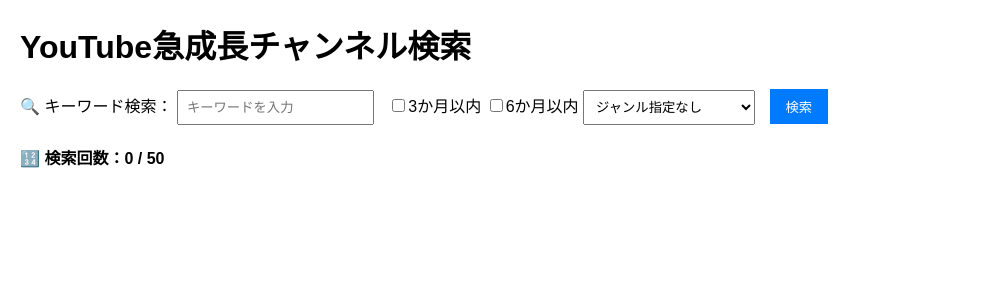
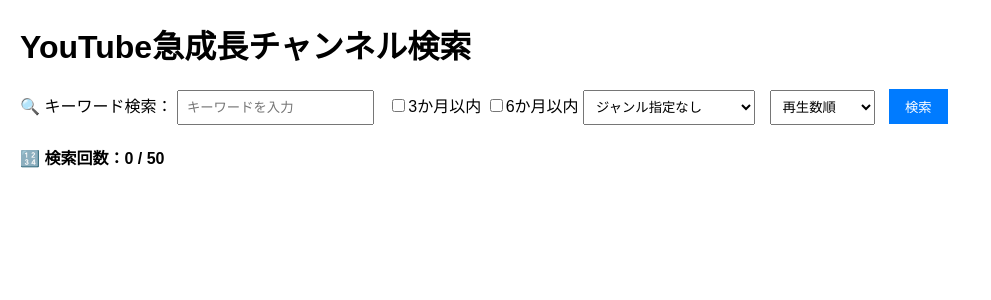
Before and after one commit to yamakenzzr/youtube-growth-app, a Flask app: page / in a window 1280 px wide. Shown: the top 300 px of the page, without its empty margins (0-991 px from the left). Run offline with Flask 3, Linux system fonts and the light colour scheme.

Commit message:
Add files via upload

```diff
--- a/templates/index.html
+++ b/templates/index.html
@@ -38,6 +38,10 @@
         <option value="{{ genre }}" {% if genre == genre_filter %}selected{% endif %}>{{ genre }}</option>
         {% endfor %}
     </select>
+    <select name="sort_by">
+      <option value="views" {% if request.args.get('sort_by') == 'views' %}selected{% endif %}>再生数順</option>
+      <option value="subs" {% if request.args.get('sort_by') == 'subs' %}selected{% endif %}>登録者数順</option>
+    </select>
     <button type="submit" {% if blocked %}disabled{% endif %}>検索</button>
 </form>
 
@@ -58,6 +62,8 @@
 {% else %}
 🧹 検索結果：0件
 {% endif %}
+<br>
+🧭 並び順：{{ '登録者数順' if request.args.get('sort_by') == 'subs' else '再生数順' }}
 </div>
 {% endif %}
 
```
